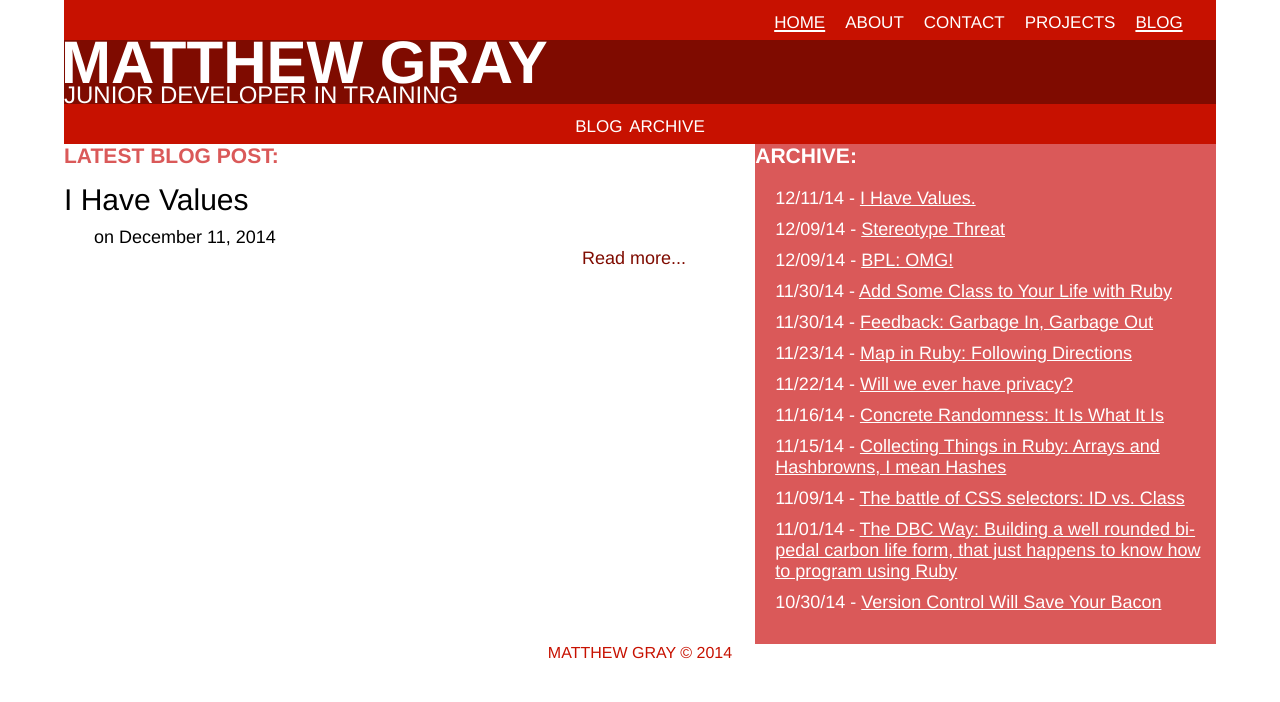
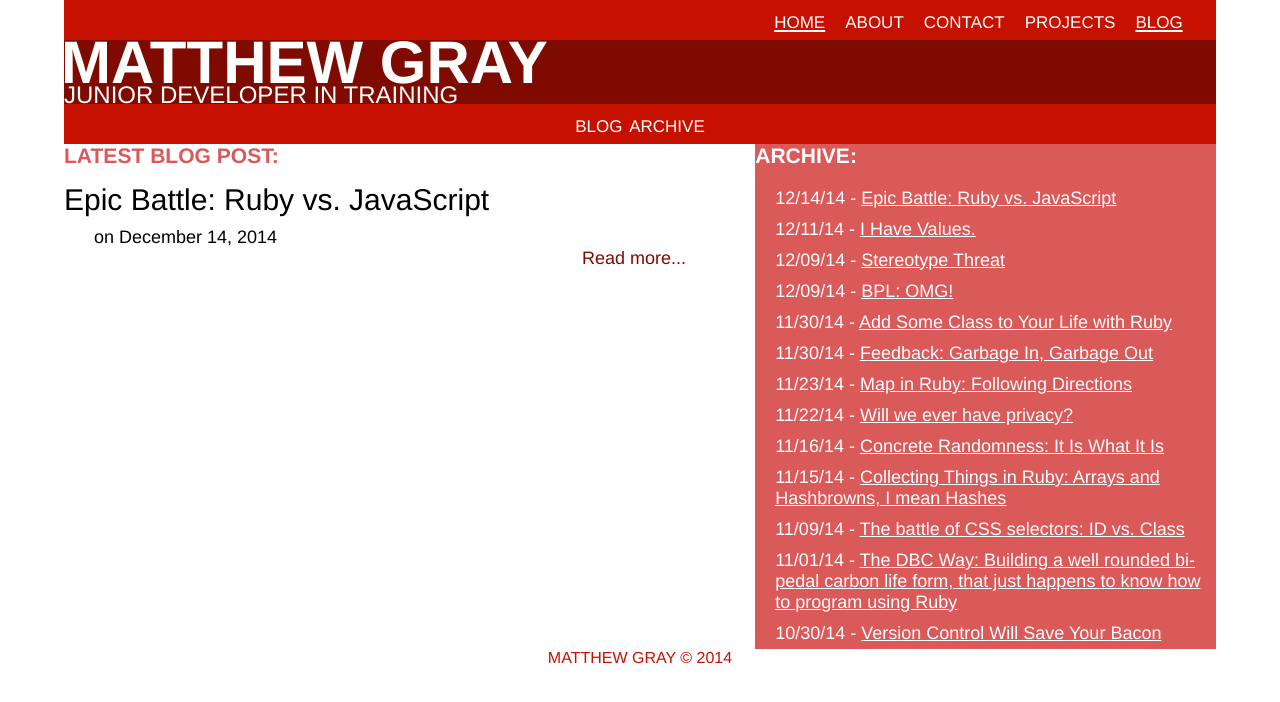
Before and after one commit to mtthwgry/mtthwgry.github.io, a plain HTML site: page blog/index.html in a window 1280 px wide. Drawn offline with Linux system fonts and the light colour scheme.

Commit message:
add link to t7-JavaScript blog

```diff
--- a/blog/index.html
+++ b/blog/index.html
@@ -22,16 +22,16 @@
     <div id="latest-blog">
       <h3>LATEST BLOG POST:</h3>
       <div id="post">
-        <span id="title">I Have Values</span>
-        <span id="date">on December 11, 2014</span>
-        <span id="read-more"><a href="c7-values.html">Read more...</a></span>
+        <span id="title">Epic Battle: Ruby vs. JavaScript</span>
+        <span id="date">on December 14, 2014</span>
+        <span id="read-more"><a href="t7-JavaScript.html">Read more...</a></span>
       </div>
     </div>
     <div id="archive">
       <h3>ARCHIVE:</h3>
       <ul>
         <!-- <li>Date - <a href="">Post title</a></li> -->
-        <!-- <li>12/11/14 - <a href="t7-JavaScript.html">JavaScript Blog Post</a></li> -->
+        <li>12/14/14 - <a href="t7-JavaScript.html">Epic Battle: Ruby vs. JavaScript</a></li>
         <li>12/11/14 - <a href="c7-values.html">I Have Values.</a></li>
         <li>12/09/14 - <a href="c6-stereotype-threat.html">Stereotype Threat</a></li>
         <li>12/09/14 - <a href="t6-oop-concepts.html">BPL: OMG!</a></li>
```
